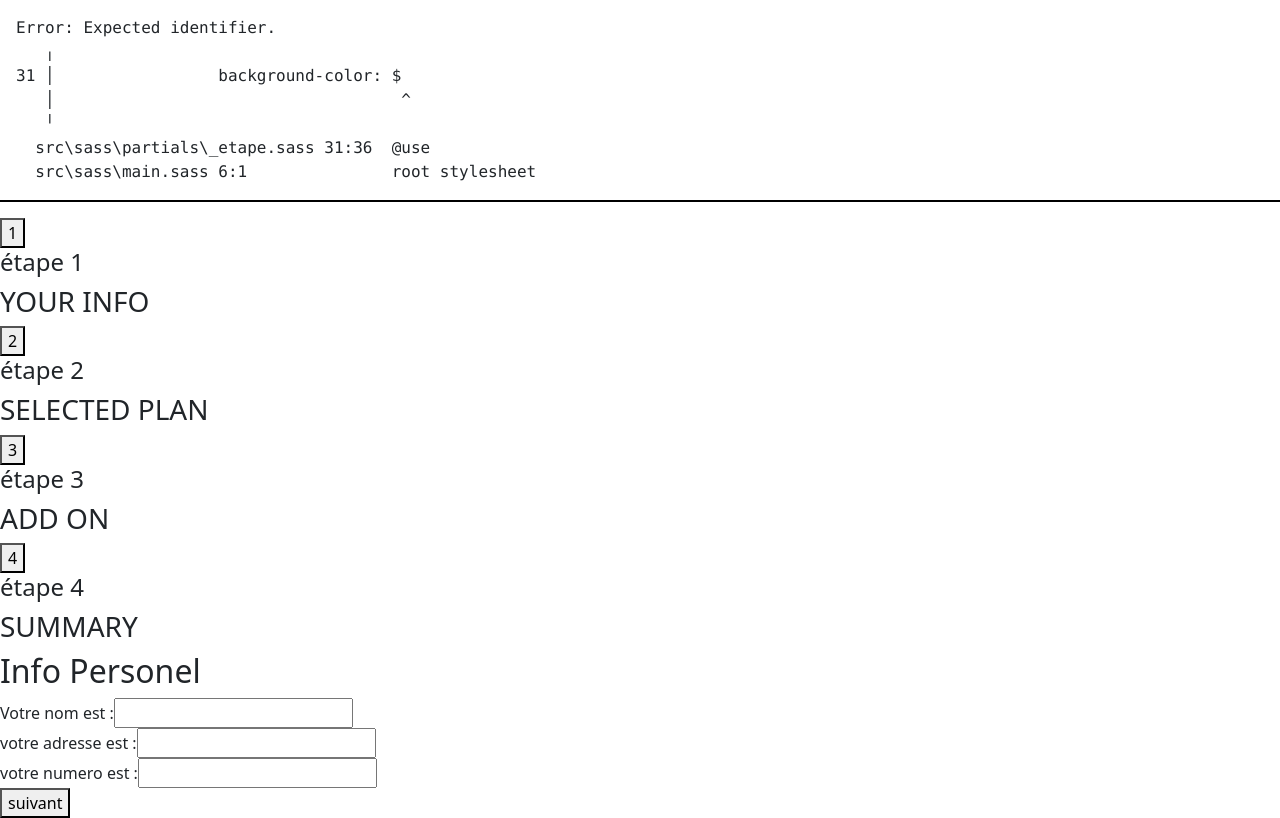
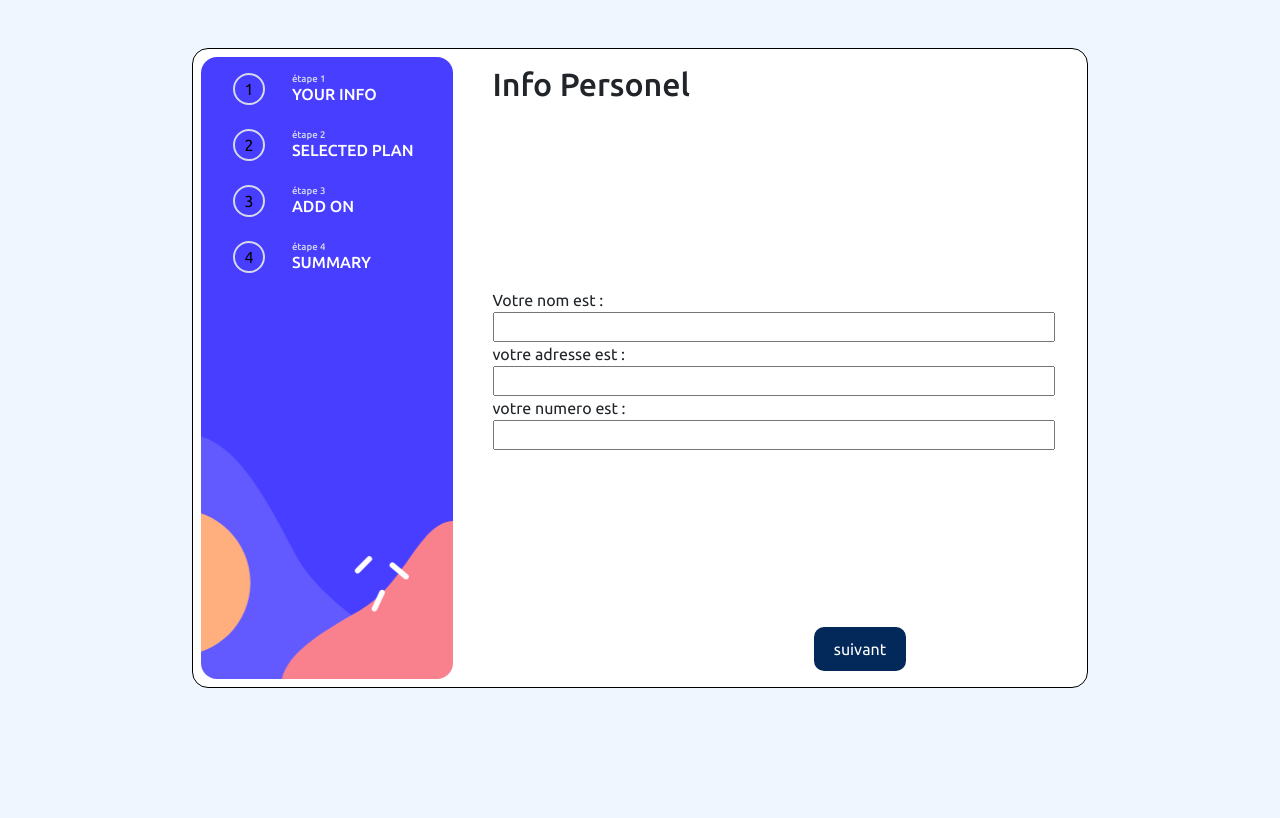
Before and after one commit to kottor96/projectState, a React (Vite) app: page / in a window 1280 px wide. Built offline with nearby package versions, Linux system fonts and the light colour scheme; the HTML template or start-up script is replaced by a standard one.

Commit message:
petit couleur

```diff
--- a/src/index.css
+++ b/src/index.css
@@ -1,18 +1,138 @@
-/* Error: Expected identifier.
- *    ,
- * 31 |                 background-color: $
- *    |                                    ^
- *    '
- *   src\sass\partials\_etape.sass 31:36  @use
- *   src\sass\main.sass 6:1               root stylesheet */
+@import url("https://fonts.googleapis.com/css2?family=Ubuntu:ital,wght@0,300;0,400;0,500;0,700;1,300;1,400;1,500;1,700&display=swap");
+body {
+  font-family: Ubuntu, sans-serif;
+  background-color: hsl(217, 100%, 97%) !important;
+}
 
-body::before {
-  font-family: "Source Code Pro", "SF Mono", Monaco, Inconsolata, "Fira Mono",
-      "Droid Sans Mono", monospace, monospace;
-  white-space: pre;
-  display: block;
-  padding: 1em;
-  margin-bottom: 1em;
-  border-bottom: 2px solid black;
-  content: "Error: Expected identifier.\a    \2577 \a 31 \2502                  background-color: $\d\a    \2502                                     ^\a    \2575 \a   src\\sass\\partials\\_etape.sass 31:36  @use\a   src\\sass\\main.sass 6:1               root stylesheet";
+#cardFormulaire {
+  padding: 3rem 15vw;
 }
+
+#carte {
+  justify-content: space-between;
+  min-height: 80vh;
+  background-color: hsl(0, 0%, 100%);
+  border-radius: 1rem;
+  display: flex;
+  border: 1px solid black;
+  box-sizing: border-box;
+}
+#carte > div {
+  padding: 1rem 2rem;
+}
+
+.plan {
+  display: flex;
+  flex-direction: row;
+  margin: 1rem;
+  gap: 2%;
+}
+.plan > div {
+  width: 32%;
+  border: hsl(229, 24%, 87%) 2px solid;
+  border-radius: 10px;
+  box-sizing: border-box;
+  padding: 3px 5px;
+}
+.plan > div h3, .plan > div h4 {
+  margin: 0;
+}
+.plan > div h3 {
+  font-size: larger;
+  color: hsl(213, 96%, 18%);
+}
+.plan > div h4 {
+  font-size: medium;
+  color: hsl(231, 11%, 63%);
+}
+
+#formulaire {
+  flex: 3;
+}
+#formulaire > form {
+  display: flex;
+  flex-direction: column;
+  justify-content: space-between;
+  height: 100%;
+}
+#formulaire > form .divEntrer {
+  display: flex;
+  flex-direction: column;
+}
+
+#etape {
+  background-image: url("./assets/sidebar.svg");
+  background-size: cover;
+  background-position: bottom;
+  background-repeat: no-repeat;
+  gap: 1.5rem;
+  border-radius: 1rem;
+  margin: 0.5rem;
+  flex: 1;
+  display: flex;
+  flex-direction: column;
+}
+#etape .etape {
+  display: flex;
+  flex-direction: row;
+  gap: 1rem;
+  justify-content: space-between;
+  align-items: flex-start;
+}
+#etape .etape h3, #etape .etape h4 {
+  margin: 0;
+}
+#etape .etape h3 {
+  color: hsl(0, 0%, 100%);
+  font-size: 1rem;
+}
+#etape .etape h4 {
+  color: hsl(229, 24%, 87%);
+  font-size: 0.6rem;
+}
+#etape .etape > div:first-child {
+  flex: 1;
+  border-radius: 50%;
+  box-sizing: border-box;
+}
+#etape .etape > div:first-child button:hover {
+  background-color: hsl(206, 94%, 87%);
+}
+#etape .etape > div:first-child button {
+  height: 2rem;
+  width: 2rem;
+  border-radius: 50%;
+  background-color: rgba(70.89, 61.2, 255, 0);
+  border: hsl(229, 24%, 87%) solid 2px;
+}
+#etape .etape > div:last-child {
+  flex: 3;
+}
+
+.btn_SP {
+  display: grid;
+  grid-template-columns: 1fr 1fr;
+  grid-template-areas: "precedent suivant";
+  gap: 5rem;
+}
+.btn_SP button {
+  border-radius: 10px;
+  border: none;
+  width: fit-content;
+  padding: 10px 20px;
+}
+.btn_SP .suivant {
+  background-color: hsl(213, 96%, 18%);
+  color: hsl(0, 0%, 100%);
+}
+.btn_SP .suivant:hover {
+  filter: brightness(2);
+}
+.btn_SP .precedent:hover {
+  filter: brightness(0.8);
+}
+.btn_SP .precedent {
+  background-color: hsl(0, 0%, 100%);
+}
+
+/*# sourceMappingURL=index.css.map */
--- a/src/sass/partials/_etape.sass
+++ b/src/sass/partials/_etape.sass
@@ -6,6 +6,7 @@
     background-size: cover
     background-position: bottom
     background-repeat: no-repeat
+    gap: 1.5rem
     border-radius: 1rem
     margin: 0.5rem
     flex: 1
@@ -21,14 +22,16 @@
             margin: 0
         h3
             color: $white
+            font-size: 1rem
         h4
             color: $Light_gray
+            font-size: 0.6rem
         >div:first-child
             flex: 1
             border-radius: 50%
             box-sizing: border-box
             button:hover
-                background-color: $
+                background-color: $Light_blue
             button
                 height: 2rem
                 width: 2rem
```
Also changed, not shown: 1 other file (tests, documents, lock files or other folders).
